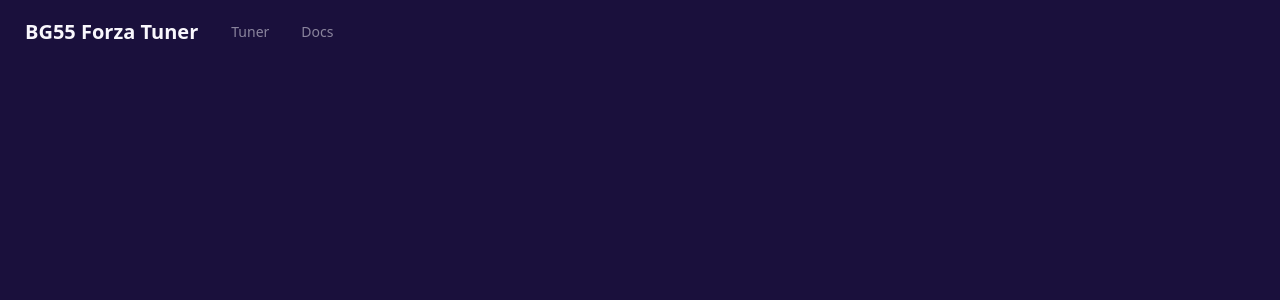
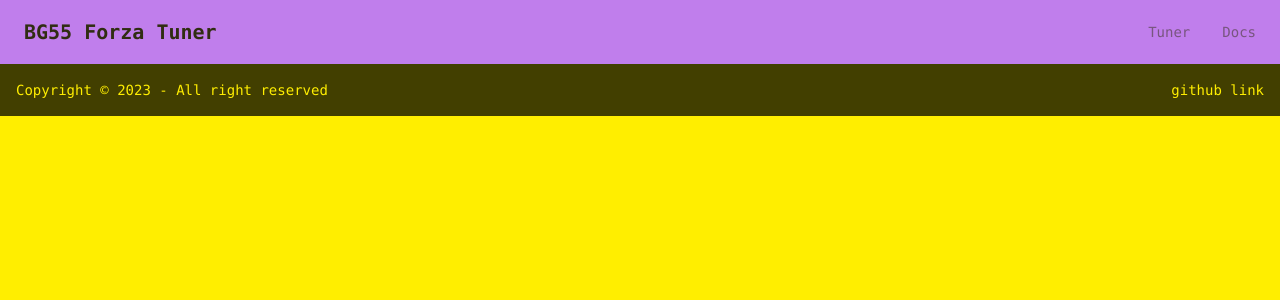
Before and after one commit to BunnyRabbit2/bg55_tuner_ts, a React app: page / in a window 1280 px wide. Shown: the top 300 px of the page. Built offline with nearby package versions, Linux system fonts and the light colour scheme.

Commit message:
Added basic header and footer to the page I've gone with the cyberpunk theme for now but it will likely change

```diff
--- a/src/components/Footer.tsx
+++ b/src/components/Footer.tsx
@@ -2,8 +2,13 @@ import React from "react";
 
 export default function Footer() {
   return (
-    <footer className="">
-
+    <footer className="footer container mx-auto items-center p-4 bg-neutral text-neutral-content">
+      <aside className="items-center grid-flow-col">
+        <p>Copyright © 2023 - All right reserved</p>
+      </aside>
+      <nav className="grid-flow-col gap-4 md:place-self-center md:justify-self-end">
+        <p>github link</p>
+      </nav>
     </footer>
   );
 }
--- a/src/components/Navbar.tsx
+++ b/src/components/Navbar.tsx
@@ -2,8 +2,10 @@ import React from "react";
 
 export default function Navbar() {
   return (
-    <nav className="navbar bg-base-100">
-      <a className="btn btn-ghost normal-case text-xl">BG55 Forza Tuner</a>
+    <nav className="navbar bg-accent container mx-auto justify-between">
+      <div className="pl-4 flex items-center">
+        <a className="font-bold text-xl">BG55 Forza Tuner</a>
+      </div>
       <div className="tabs">
         <a className="tab">Tuner</a>
         <a className="tab">Docs</a>
--- a/src/index.html
+++ b/src/index.html
@@ -1,12 +1,12 @@
 <!DOCTYPE html>
-<html>
+<html lang="en">
 
-<head data-theme="synthwave">
+<head>
     <meta charset="utf-8" />
     <title>BG55 Forza Tuner</title>
 </head>
 
-<body>
+<body className="tracking-wider tracking-normal">
     <div id="root"></div>
 </body>
 
--- a/src/index.tsx
+++ b/src/index.tsx
@@ -1,17 +1,20 @@
+import {createRoot } from "react-dom/client";
 import React from "react";
-import ReactDOM from "react-dom";
 
 import "./app.css";
 
-import Main from "./views/Main";
+import { Main } from "./views/Main";
 
-const App = () => (
-    <Main />
-);
+const App = () => {
+    return (
+        <Main />
+    );
+};
 
-ReactDOM.render(
-    <React.StrictMode>
-        <App />
-    </React.StrictMode>,
-    document.getElementById("root")
-);
+const container = document.getElementById("root");
+
+if (container) {
+    const root = createRoot(container);
+
+    root.render(<App />);
+}
--- a/src/views/Main.tsx
+++ b/src/views/Main.tsx
@@ -4,7 +4,7 @@ import Navbar from "../components/Navbar";
 import Footer from "../components/Footer";
 import EntryForm from "../components/EntryForm";
 
-export default function Main() {
+export const Main = () => {
   return (
     <>
       <Navbar />
--- a/tailwind.config.js
+++ b/tailwind.config.js
@@ -8,8 +8,8 @@ module.exports = {
   },
   daisyui: {
     themes: [
+      "cyberpunk",
       "synthwave",
-      "cyberpunk",
       "night"
     ],
   },
```
